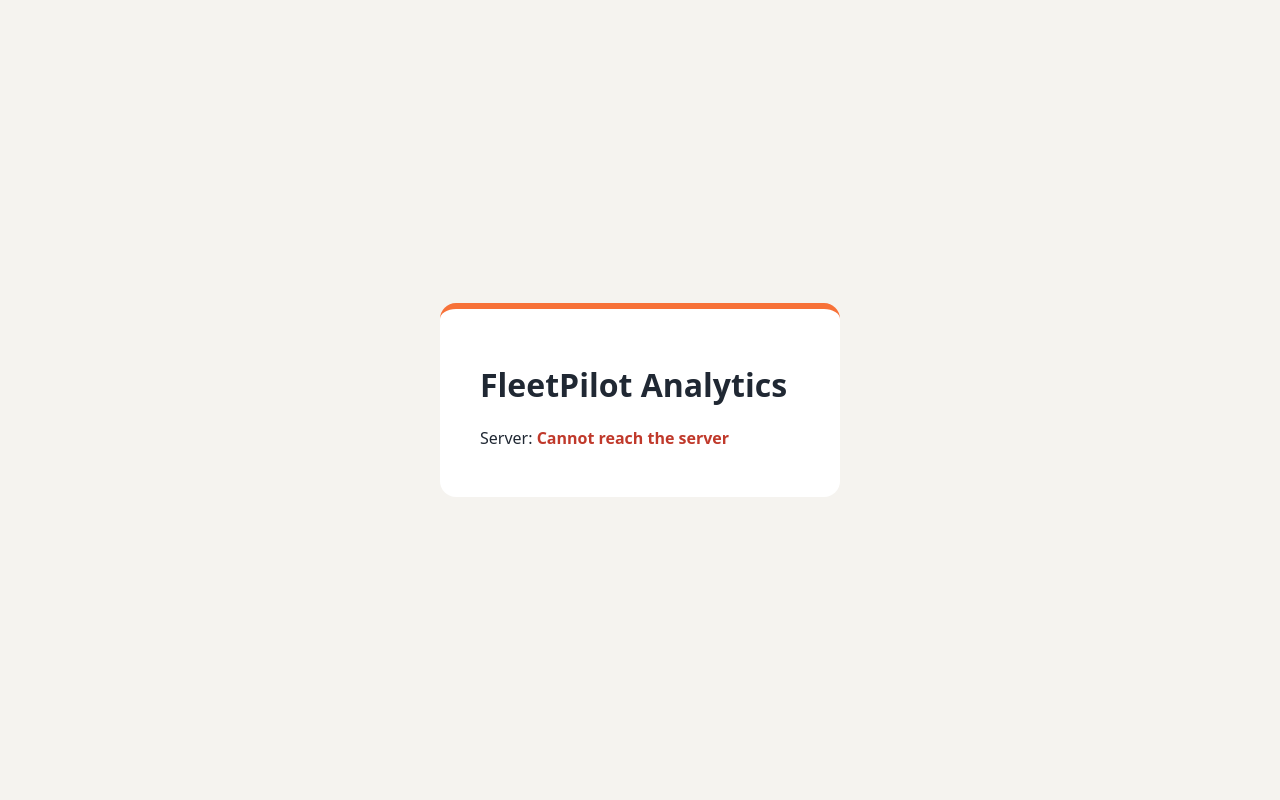
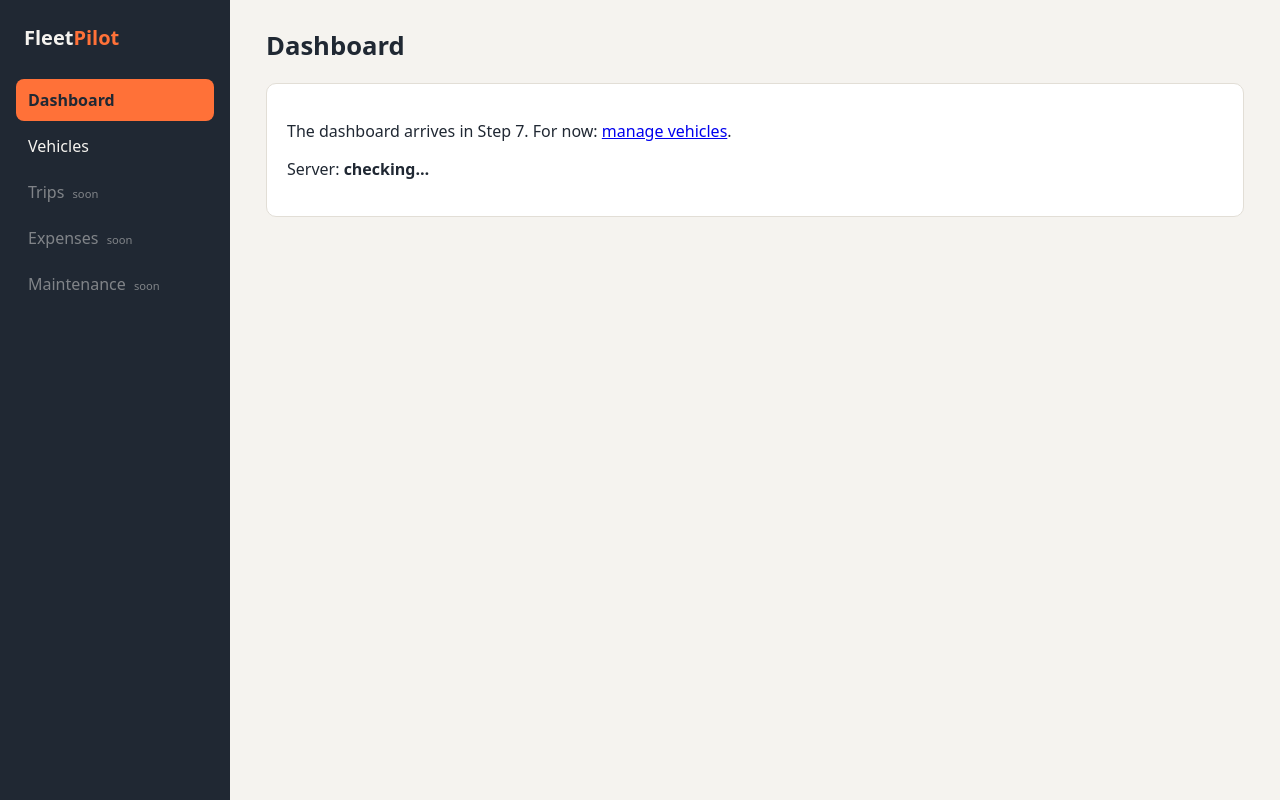
Before and after one commit to parthbsawant/FleetPilot, a website: page frontend/index.html in a window 1280 px wide. Drawn offline with Linux system fonts and the light colour scheme; no server answers.

Commit message:
Shared HTML (index)

```diff
--- a/frontend/index.html
+++ b/frontend/index.html
@@ -4,72 +4,52 @@
 <head>
     <meta charset="utf-8">
     <meta name="viewport" content="width=device-width, initial-scale=1">
-    <title>FleetPilot Analytics</title>
+    <title>Dashboard · FleetPilot</title>
+    <link rel="stylesheet" href="/css/app.css">
+</head>
+<body>
+    <div class="layout">
+        <aside class="sidebar">
+            <div class="brand">Fleet<span>Pilot</span></div>
 
-    <style>
-        body {
-            font-family: system-ui, sans-serif;
-            background: #F5F3EF;
-            color: #202833;
-            display: grid;
-            place-items: center;
-            min-height: 100vh;
-            margin: 0;
-        }
+            <nav class="nav">
+                <a href="/" class="active">Dashboard</a>
+                <a href="/vehicles.html">Vehicles</a>
+                <span class="soon">Trips <small>soon</small></span>
+                <span class="soon">Expenses <small>soon</small></span>
+                <span class="soon">Maintenance <small>soon</small></span>
+            </nav>
+        </aside>
 
-        .card {
-            background: #fff;
-            padding: 32px 40px;
-            border-radius: 16px;
-            border-top: 6px solid #F77138;
-            min-width: 320px;
-        }
+        <main class="content">
+            <div class="page-header">
+                <h1>Dashboard</h1>
+            </div>
 
-        .ok {
-            color: #37A59A;
-            font-weight: 600;
-        }
+            <div class="card">
+                <p>
+                    The dashboard arrives in Step 7. For now:
+                    <a href="/vehicles.html">manage vehicles</a>.
+                </p>
 
-        .bad {
-            color: #C0392B;
-            font-weight: 600;
-        }
-    </style>
-</head>
-
-<body>
-    <main class="card">
-        <h1>FleetPilot Analytics</h1>
-        <p>Server: <span id="status">checking...</span></p>
-    </main>
+                <p>
+                    Server: <strong id="status">checking…</strong>
+                </p>
+            </div>
+        </main>
+    </div>
 
     <script type="module">
+        import { api } from '/js/api.js';
+
         const statusEl = document.getElementById('status');
 
         try {
-            const response = await fetch('/api/health');
-            const body = await response.json();
-
-            if (response.ok) {
-                const time = new Date(body.data.databaseTime).toLocaleString('en-IN');
-                statusEl.textContent = `OK, database connected (${time})`;
-                statusEl.className = 'ok';
-            } else {
-                statusEl.textContent = body.error.message;
-                statusEl.className = 'bad';
-            }
-        } catch {
-            statusEl.textContent = 'Cannot reach the server';
-            statusEl.className = 'bad';
+            await api('/health');
+            statusEl.textContent = 'OK, database connected';
+        } catch (err) {
+            statusEl.textContent = err.message;
         }
     </script>
 </body>
 </html>
-
-
-<!-- What we are doing: We are creating a basic frontend webpage
-for FleetPilot. It contains a dashboard-style card that displays
-the server's health status. When the page loads, JavaScript sends
-a request to /api/health, reads the JSON response, and displays
-whether the database is connected. If the request fails, it displays
-an error message instead. -->
```
